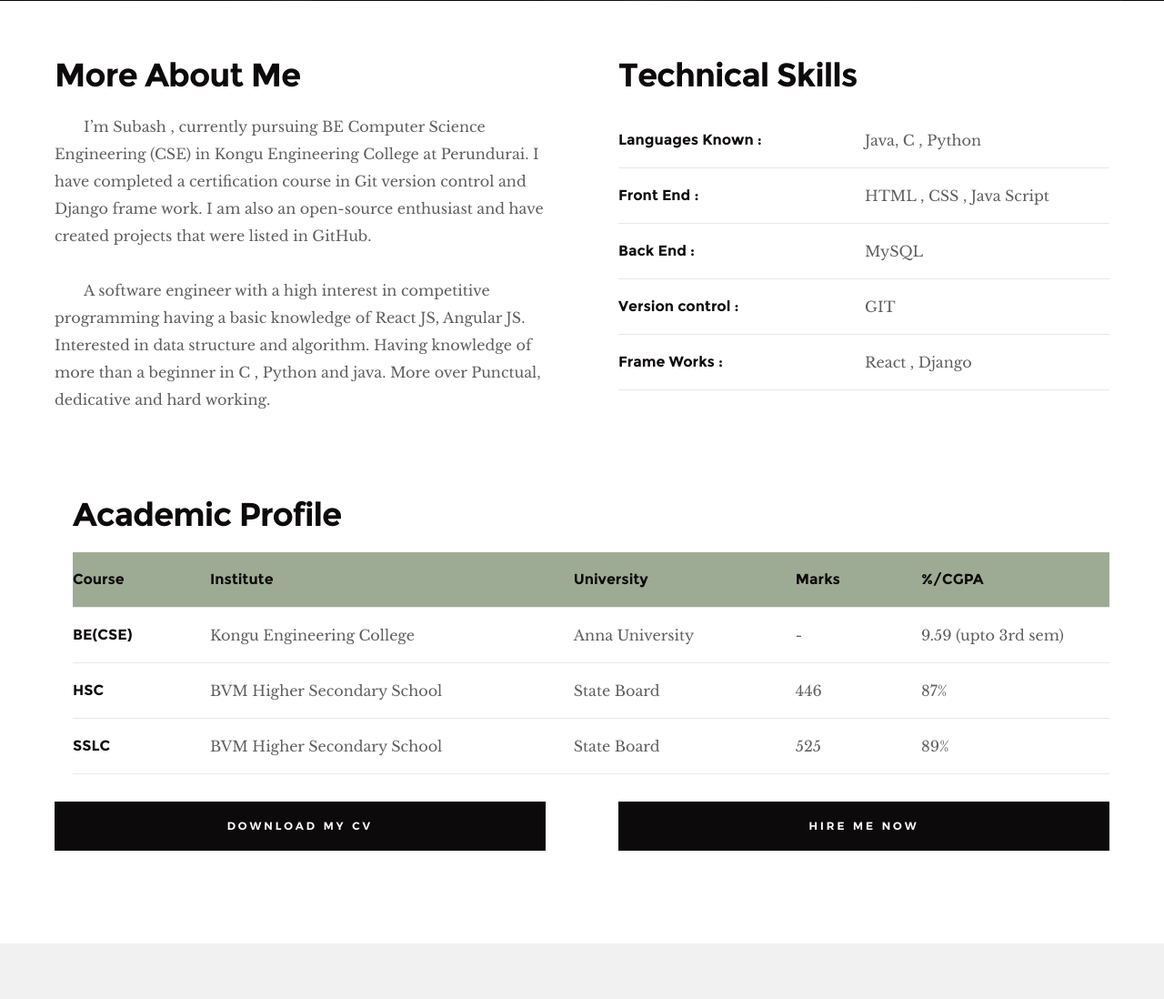
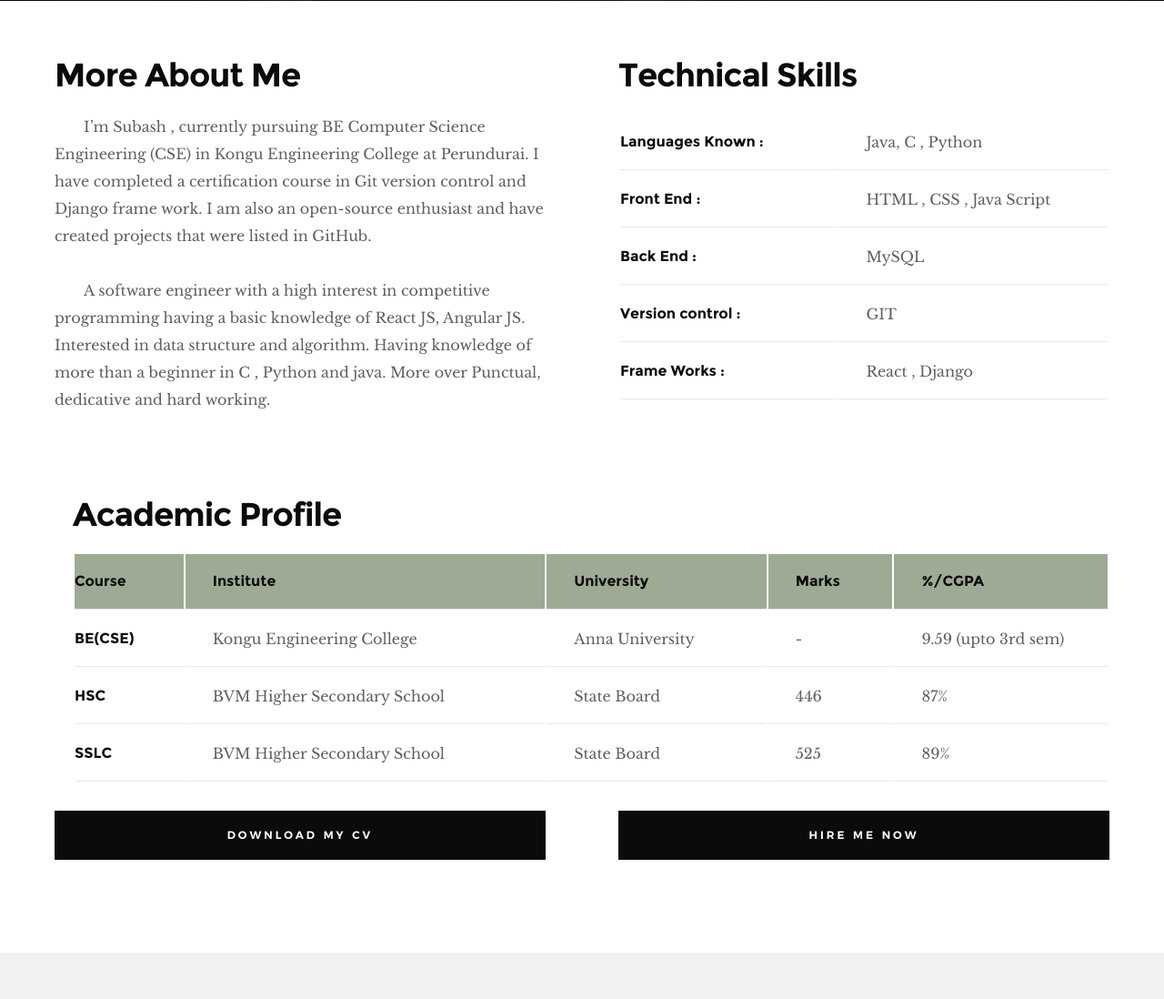
Before and after one commit to Subash-Vadivel/Portfolio-Resume-, a Django app: page / in a window 1280 px wide. Shown: the part 799-1897 px from the top of the page at 91% size. Run offline with Django 4.2, Linux system fonts and the light colour scheme; data comes from the database, SQL or seed files in the repository.

Commit message:
Update index.html

```diff
--- a/template/index.html
+++ b/template/index.html
@@ -36,18 +36,7 @@
     ================================================== -->
     <link rel="shortcut icon" href="{% static 'images/favicon.ico' %}" type="image/x-icon">
     <link rel="icon" href="{% static 'images/favicon.ico' %}" type="image/x-icon">
-    <style>
 
- table {
-  border-collapse: collapse;
-  border-spacing: 0;
-     overflow:scroll;
-     border-collapse:collapse;
-  width: 1600px;
-
-}
-
-    </style>
 
 </head>
 
@@ -194,7 +183,7 @@ knowledge of more than a beginner in C , Python and java. More over Punctual, de
         <div class="row about-content" style="padding:0px 0px 0px 0px">
           <div class="col-twelve col-full right" >
             <h1>Academic Profile</h1>
-            <table class="table">
+            <table class="table" style=" overflow-x: auto;">
 <thead class="thead-dark" style="background-color:rgba(134, 151, 122, 0.8);">
   <tr >
     <th scope="col" >Course</th>
```
